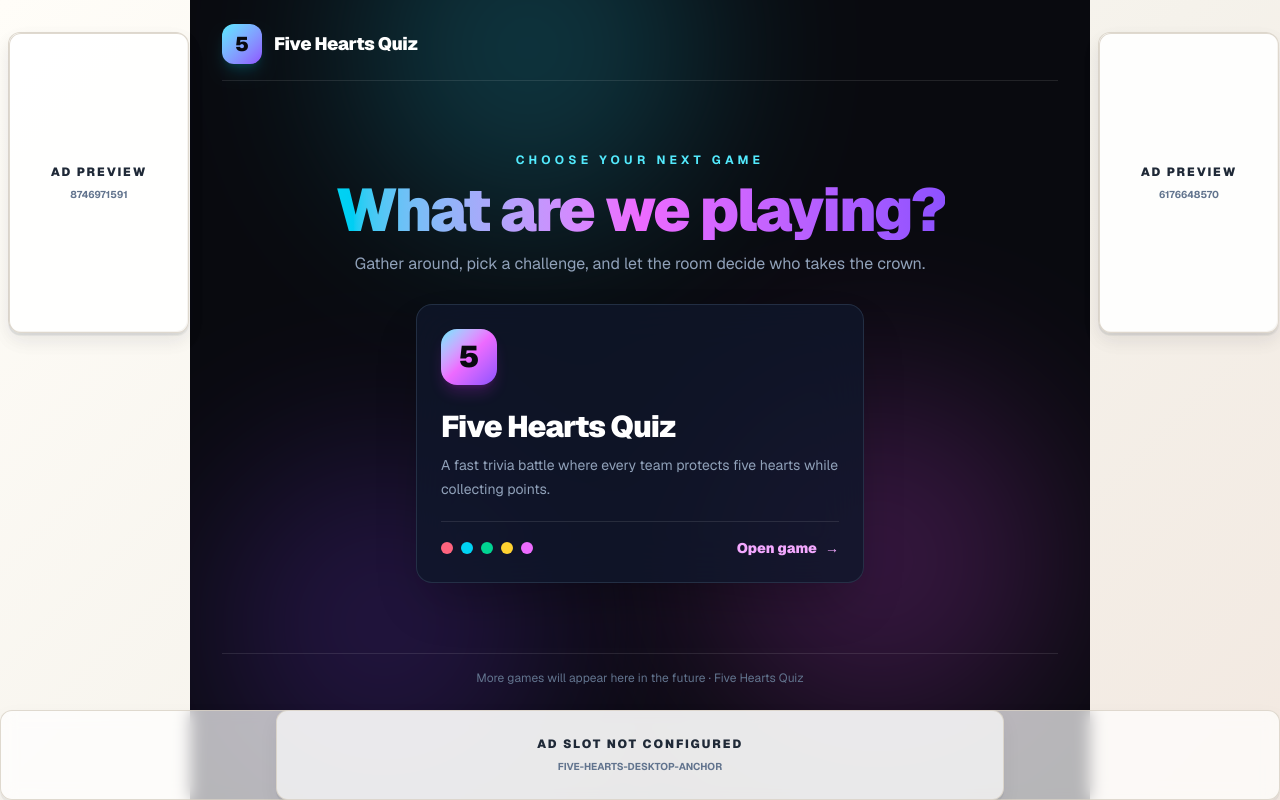
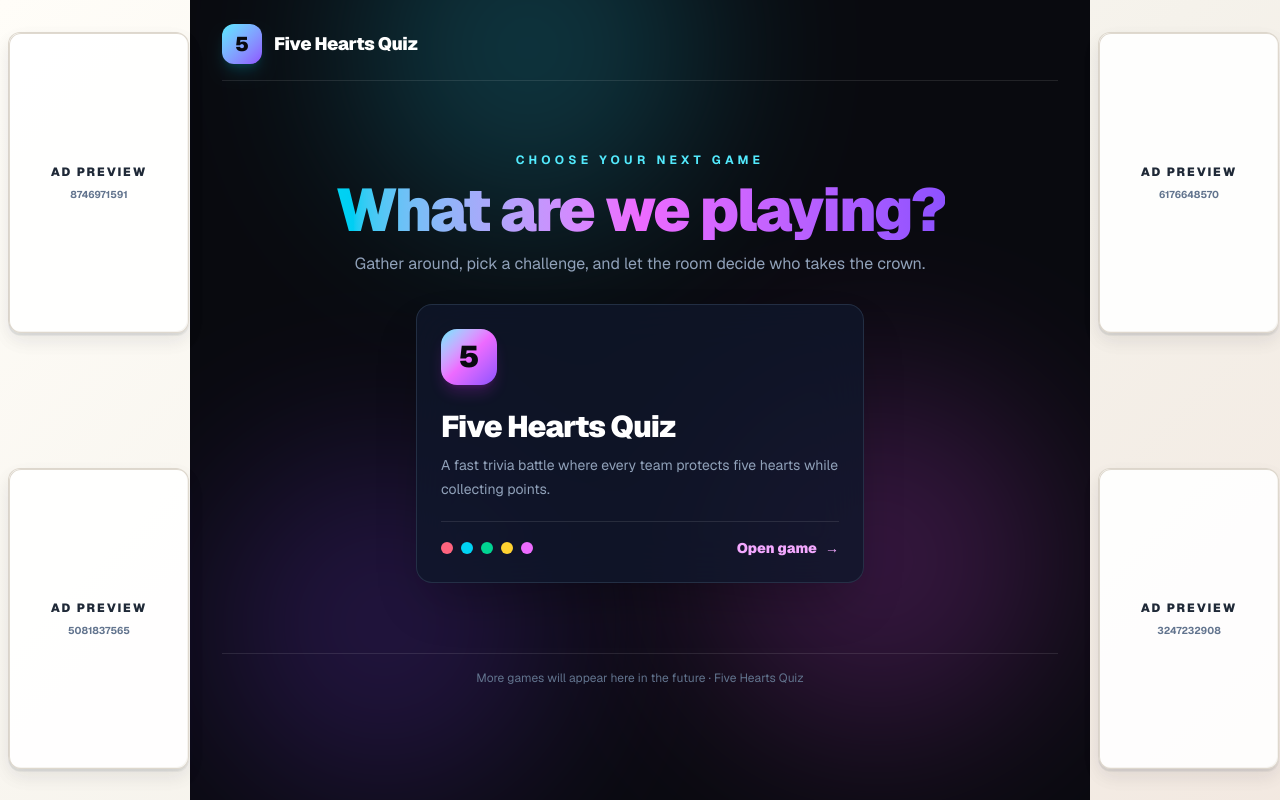
Before and after one commit to Albert-S2/fivehearts, a Next.js app: page / in a window 1280 px wide. Built offline with nearby package versions, Linux system fonts and the light colour scheme; no server answers.

Commit message:
added all adverts to the page

```diff
--- a/src/app/globals.css
+++ b/src/app/globals.css
@@ -300,10 +300,6 @@ input:focus-visible {
     7rem,
     calc(var(--anchor-ad-height) + var(--anchor-ad-gap) + env(safe-area-inset-bottom, 0px))
   );
-}
-
-.ad-anchor {
-  bottom: env(safe-area-inset-bottom, 0px);
 }
 
 @media (min-width: 640px) {
--- a/src/app/layout.js
+++ b/src/app/layout.js
@@ -82,41 +82,39 @@ export default function RootLayout({ children }) {
           src={`https://pagead2.googlesyndication.com/pagead/js/adsbygoogle.js?client=${process.env.NEXT_PUBLIC_ADSENSE_PUB_ID || ""}`}
         />
         <div className="grid min-h-0 flex-1 grid-cols-1 overflow-hidden lg:grid-cols-[190px_minmax(0,1fr)_190px]">
-          <aside className="z-20 hidden px-2 pt-8 lg:block">
-            <div className="ad-frame sticky top-8 mx-auto h-[300px] w-[180px]">
+          <aside className="z-20 hidden flex-col justify-between px-2 py-8 lg:flex">
+            <div className="ad-frame mx-auto h-[300px] w-[180px]">
               <AdContainer
                 className="h-[300px] w-[180px]"
                 format="sidebar"
                 slotId="8746971591"
               />
             </div>
+            <div className="ad-frame mx-auto h-[300px] w-[180px]">
+              <AdContainer
+                className="h-[300px] w-[180px]"
+                format="sidebar"
+                slotId="5081837565"
+              />
+            </div>
           </aside>
           <div className="h-full min-h-0 min-w-0 overflow-hidden">{children}</div>
-          <aside className="z-20 hidden px-2 pt-8 lg:block">
-            <div className="ad-frame sticky top-8 mx-auto h-[300px] w-[180px]">
+          <aside className="z-20 hidden flex-col justify-between px-2 py-8 lg:flex">
+            <div className="ad-frame mx-auto h-[300px] w-[180px]">
               <AdContainer
                 className="h-[300px] w-[180px]"
                 format="sidebar"
                 slotId="6176648570"
               />
             </div>
+            <div className="ad-frame mx-auto h-[300px] w-[180px]">
+              <AdContainer
+                className="h-[300px] w-[180px]"
+                format="sidebar"
+                slotId="3247232908"
+              />
+            </div>
           </aside>
-        </div>
-        <div className="ad-anchor ad-frame fixed inset-x-0 z-50 flex h-[50px] items-center justify-center border-x-0 border-b-0 bg-white/95 px-2 shadow-[0_-4px_16px_rgb(45_55_72_/_0.1)] backdrop-blur lg:h-[90px]">
-          <div className="block h-[50px] w-[320px] lg:hidden">
-            <AdContainer
-              className="h-[50px] w-[320px]"
-              format="mobile"
-              slotId="five-hearts-mobile-anchor"
-            />
-          </div>
-          <div className="hidden h-[90px] w-[728px] lg:block">
-            <AdContainer
-              className="h-[90px] w-[728px]"
-              format="anchor"
-              slotId="five-hearts-desktop-anchor"
-            />
-          </div>
         </div>
         <Analytics />
       </body>
```
